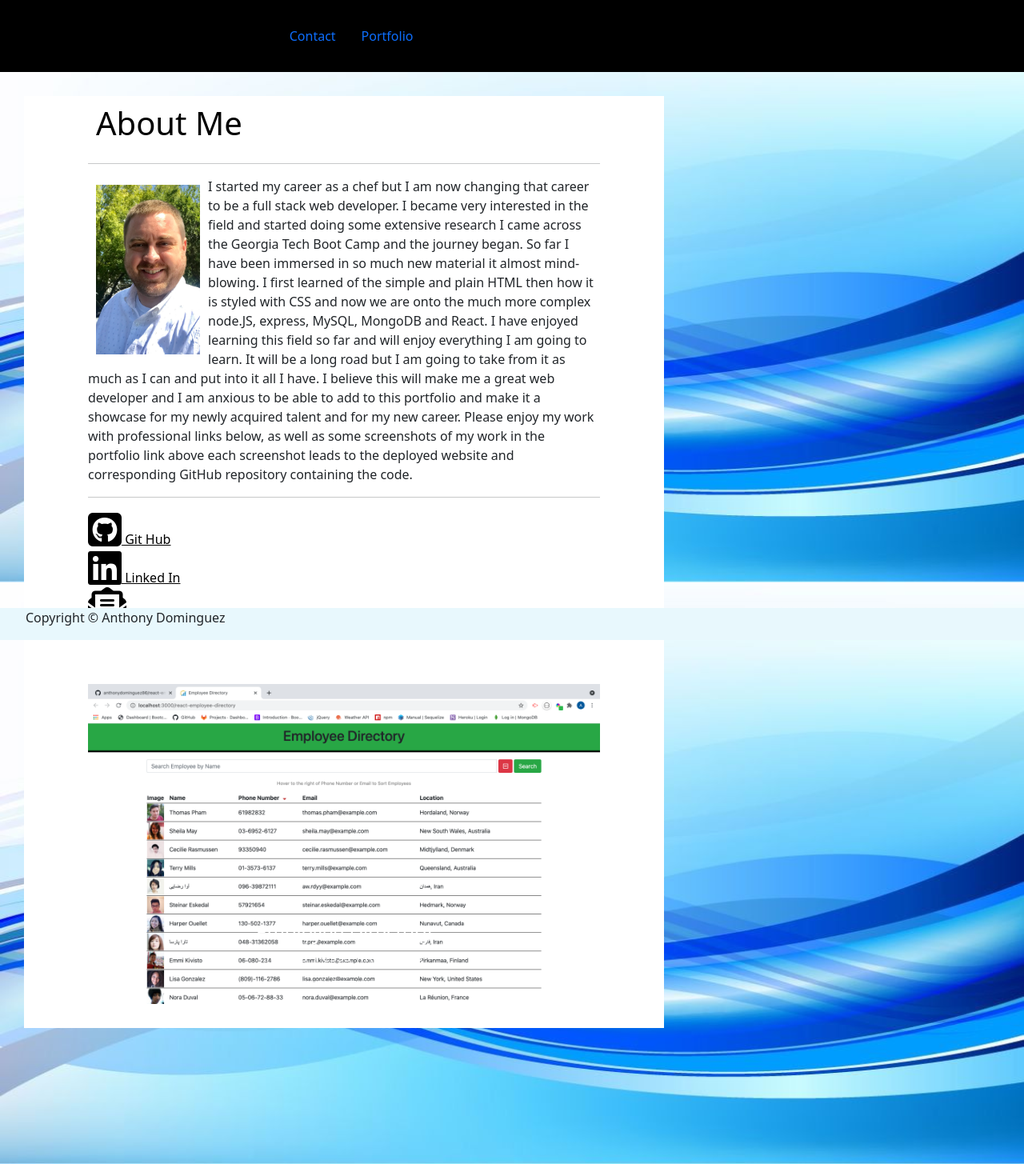
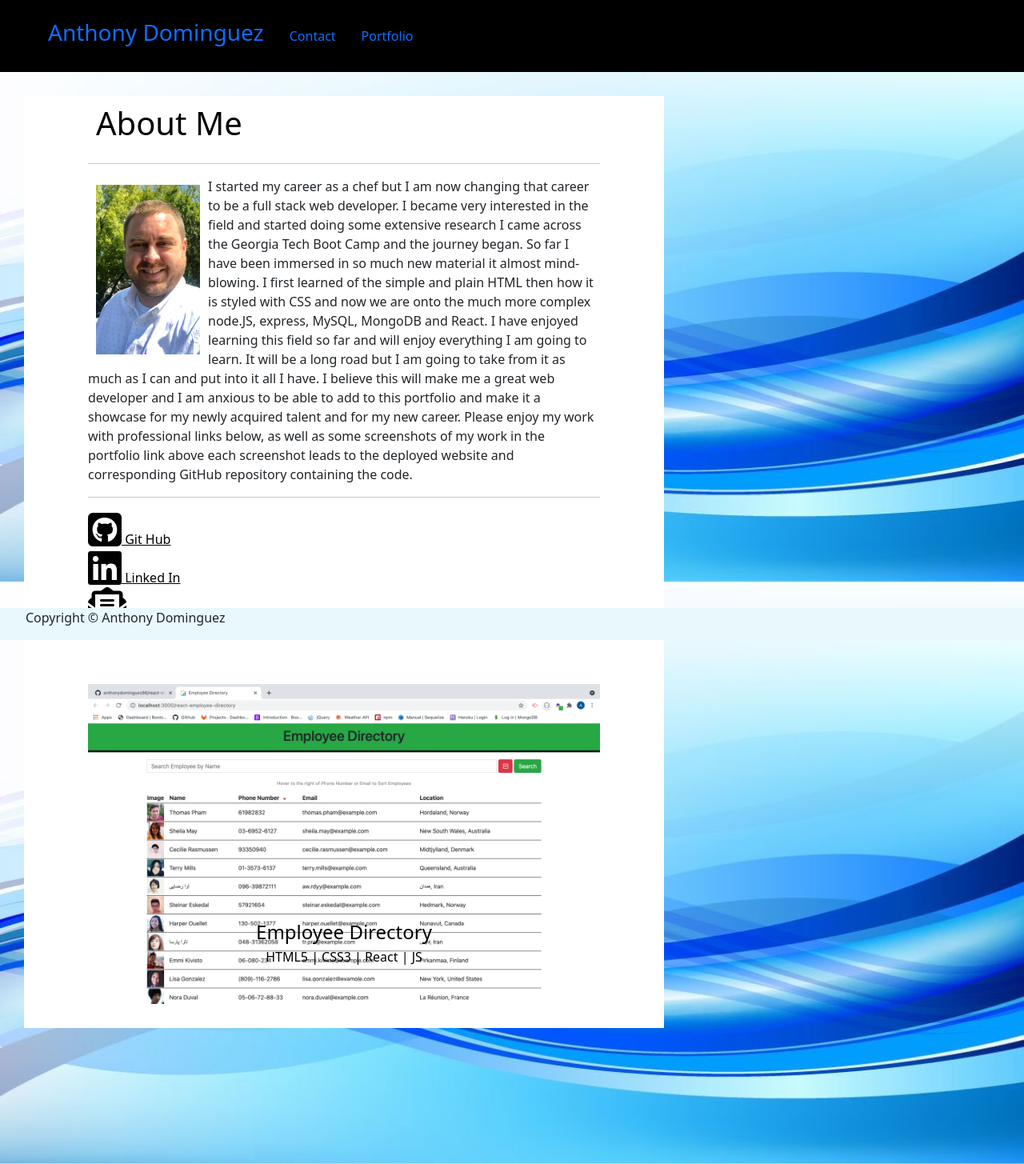
Before and after one commit to anthonydominguez86/anthony-dominguez-86-react, a React (Create React App) app in the folder portfolio/: page /#/ in a window 1280 px wide. Shown: the whole page at 80% size. Built offline with nearby package versions, Linux system fonts and the light colour scheme.

Commit message:
renamed text heading in carousel to h4 and h6 for styling

```diff
--- a/portfolio/src/components/style.css
+++ b/portfolio/src/components/style.css
@@ -70,11 +70,11 @@ body {
     padding: 10px;
   }
 
-  h3 {
+  h4 {
     color:black;
   }
 
-  h5 {
+  h6 {
     color: black
   }
 
```
